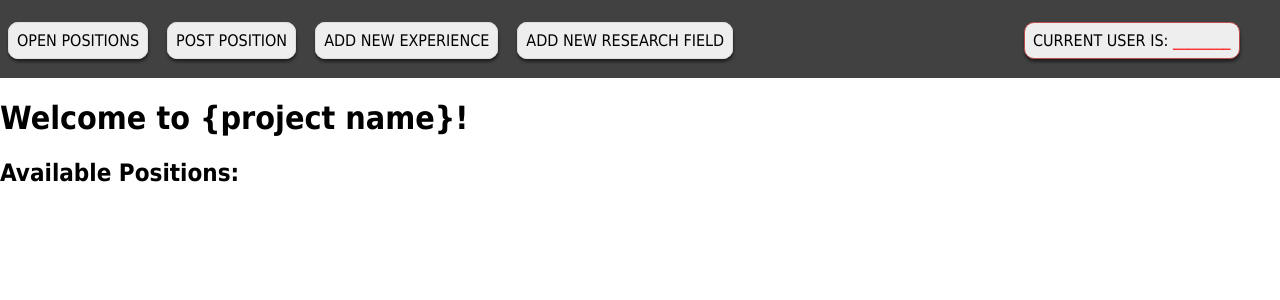
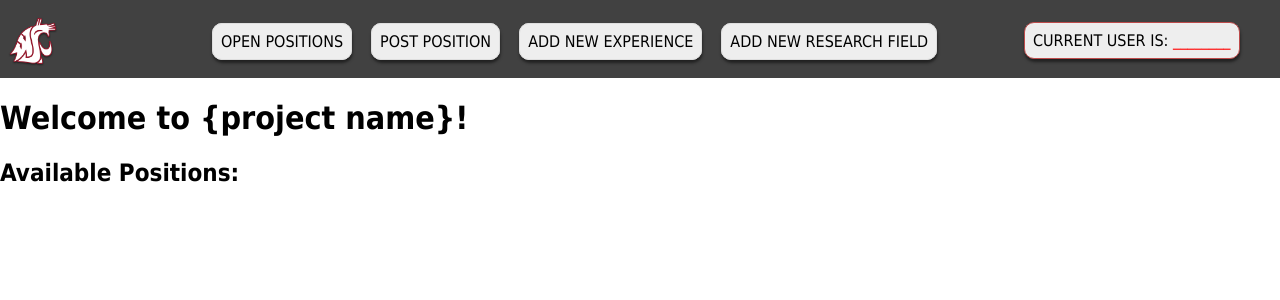
Before and after one commit to Ehiane/StudentFacultyResearchPortal, a Python web app: template app/View/templates/index.html in a window 1280 px wide. Shown: the top 300 px of the page. Run offline with Jinja, Linux system fonts and the light colour scheme; the template is opened without the code that fills it, so the values that code supplies are empty; some libraries are stand-ins or nearby versions.

Commit message:
added the wsu logo to the index page

```diff
--- a/app/View/static/css/main.css
+++ b/app/View/static/css/main.css
@@ -50,7 +50,7 @@ body {
 
 .nav-link-element{
     position: relative;
-    top: 30px;
+    top: 10px;
     background: var(--light-gray--);
     color: var(--salmon--);
     border: 1.5px solid var(--dark-gray--);
@@ -87,7 +87,6 @@ body {
 }
 
 
-
 .nav-container a{
     color: black;
     text-decoration: none;
@@ -103,6 +102,14 @@ body {
 
 .nav-container td{
     transition: 0.5s ease-in-out;
+}
+
+/* wsu logo */
+.nav-container img{
+    position: relative;
+    top: 10px;
+    width: 30%;
+    height: 30%;
 }
 .nav-container td:hover{
     transform: scale(0.95);
--- a/app/View/templates/base.html
+++ b/app/View/templates/base.html
@@ -12,6 +12,7 @@
         <div class ="nav-container">
         <table>
             <tr>
+                <td><img src="../static/img/wsu_navbar_logo.png" alt="wsu_navbar_logo"></td>
                 <td><a href="{{ url_for('routes.index') }}" class = "nav-link-element">Open Positions</a></td>
                 <td><a href="{{ url_for('routes.postposition') }}" class = "nav-link-element"> Post Position </a></td>
                 <td><a href="{{ url_for('routes.addexperience') }}" class = "nav-link-element">Add New Experience</a></td>
```
Also changed, not shown: app/View/static/img/wsu_navbar_logo.png (added).
